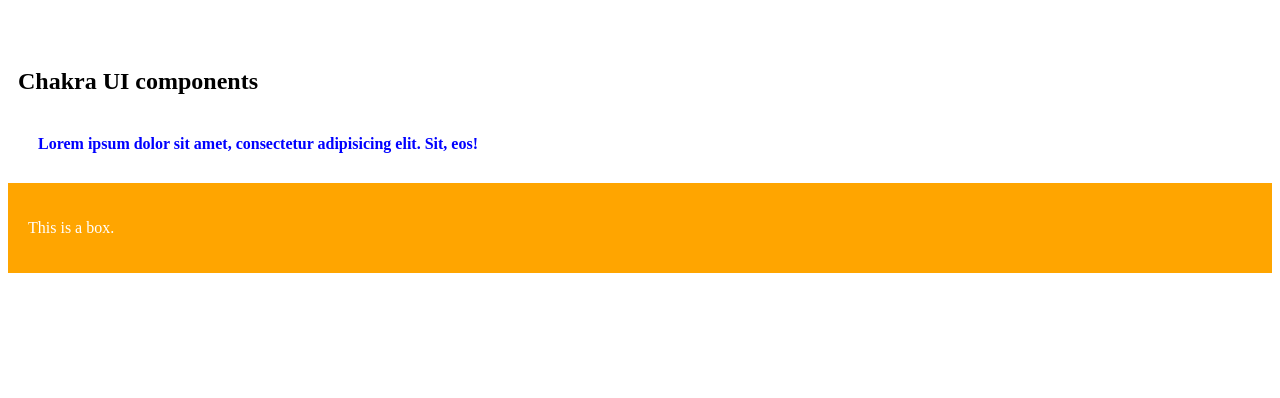
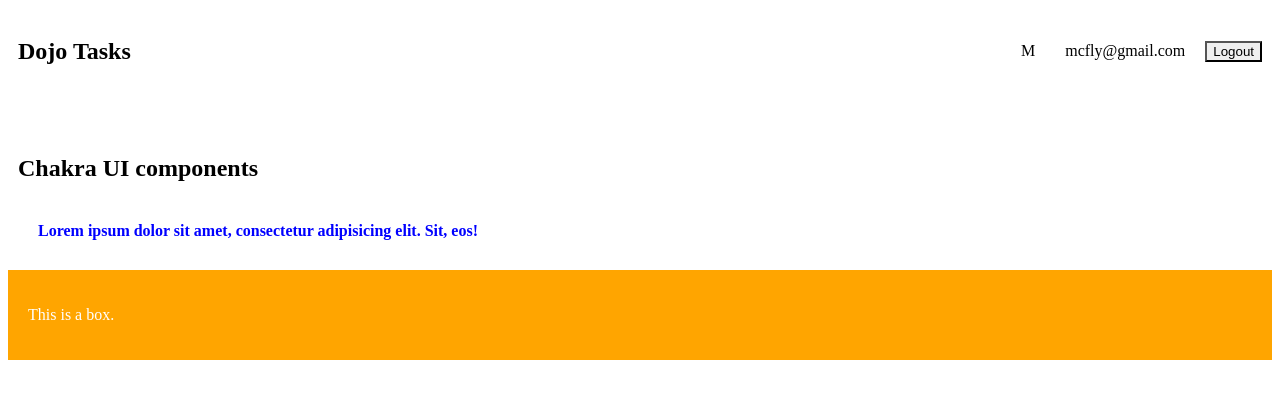
Before and after one commit to MyoMyatMin/chakra-ui-crash-course, a React (Vite) app: page / in a window 1280 px wide. Shown: the top 398 px of the page. Built offline with nearby package versions, Linux system fonts and the light colour scheme; the HTML template or start-up script is replaced by a standard one.

Commit message:
flex layouts

```diff
--- /dev/null
+++ b/src/components/Navbar.jsx
@@ -0,0 +1,40 @@
+import {
+  Flex,
+  Box,
+  Heading,
+  Button,
+  Text,
+  Spacer,
+  HStack,
+} from "@chakra-ui/react";
+import React from "react";
+
+export default function Navbar() {
+  return (
+    <Flex as="nav" p="10px" alignItems="center">
+      <Heading as="h1">Dojo Tasks</Heading>
+      <Spacer />
+      <HStack spacing="20px">
+        <Box bg="gray.200" p="10px">
+          M
+        </Box>
+        <Text>mcfly@gmail.com</Text>
+        <Button colorScheme="purple">Logout</Button>
+      </HStack>
+    </Flex>
+    // <Flex bg="gray.200" justify="space-around" wrap="wrap" gap="2">
+    //   <Box w="150px" h="50px" bg="red">
+    //     1
+    //   </Box>
+    //   <Box w="150px" h="50px" bg="blue">
+    //     2
+    //   </Box>
+    //   <Box w="150px" h="50px" flexGrow="1" bg="green">
+    //     3
+    //   </Box>
+    //   <Box w="150px" h="50px" flexGrow="2" bg="yellow">
+    //     4
+    //   </Box>
+    // </Flex>
+  );
+}
--- a/src/layouts/RootLayout.jsx
+++ b/src/layouts/RootLayout.jsx
@@ -1,9 +1,11 @@
-import { Outlet } from "react-router-dom"
+import { Outlet } from "react-router-dom";
+import Navbar from "../components/Navbar";
 
 export default function RootLayout() {
   return (
     <div>
+      <Navbar />
       <Outlet />
     </div>
-  )
+  );
 }
```
